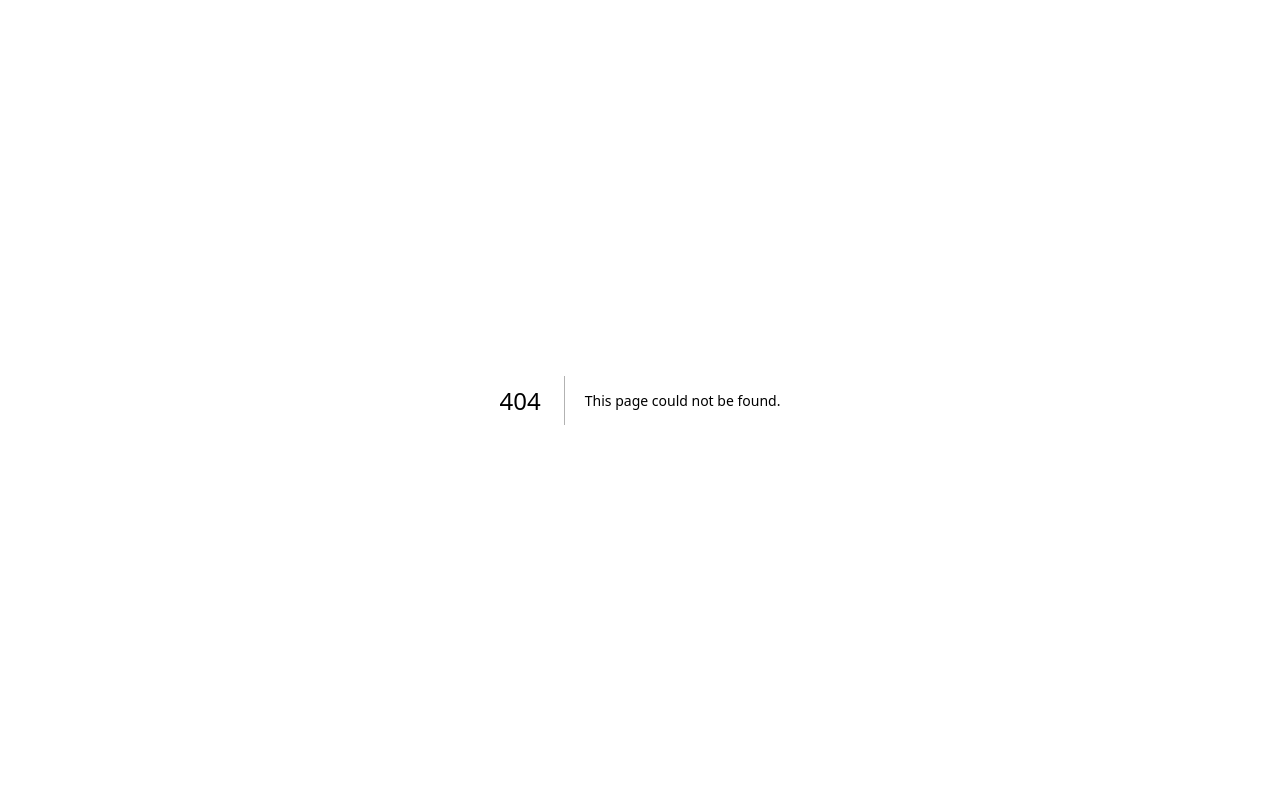
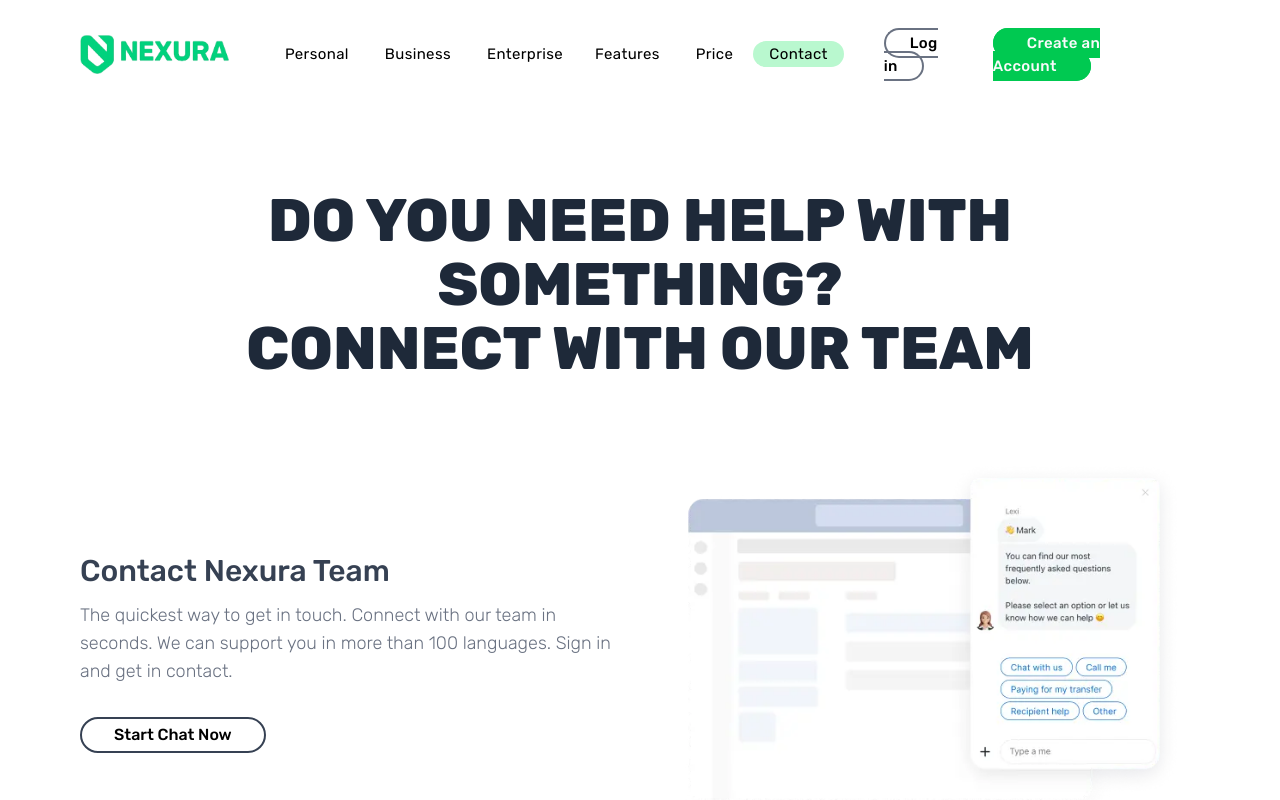
Before and after one commit to ibrvgim/nexura-bank, a Next.js app: page /contact in a window 1280 px wide. Before the commit this address had no page. Shown: the top 800 px of the page. Built offline with nearby package versions, Linux system fonts and the light colour scheme.

Commit message:
contact page

```diff
--- /dev/null
+++ b/app/(public)/contact/page.tsx
@@ -0,0 +1,45 @@
+import Image from "next/image";
+import Link from "next/link";
+
+function Contact() {
+  return (
+    <section className="my-20">
+      <div className="pb-12 text-center text-6xl leading-16 font-extrabold text-gray-800 uppercase">
+        <p>Do you need help with something?</p>
+        <p>Connect with Our Team</p>
+      </div>
+
+      <div className="flex items-center gap-10 *:flex-1">
+        <div>
+          <p className="mb-3 text-3xl font-medium text-gray-700">
+            Contact Nexura Team
+          </p>
+          <p className="mb-8 text-lg font-light text-gray-500">
+            The quickest way to get in touch. Connect with our team in seconds.
+            We can support you in more than 100 languages. Sign in and get in
+            contact.
+          </p>
+
+          <Link
+            href=""
+            className="inline-block rounded-full border-2 border-gray-700 px-8 py-1 font-medium transition-all duration-300 hover:bg-gray-800 hover:text-white"
+          >
+            Start Chat Now
+          </Link>
+        </div>
+
+        <div className="relative h-[28rem] w-full">
+          <Image
+            src="/images/chat.webp"
+            alt="chat sample image"
+            fill
+            className="object-contain"
+            draggable={false}
+          />
+        </div>
+      </div>
+    </section>
+  );
+}
+
+export default Contact;
--- a/components/common/Navigation.tsx
+++ b/components/common/Navigation.tsx
@@ -46,7 +46,7 @@
         </li>
 
         <li>
-          <NavLink path="">Contact</NavLink>
+          <NavLink path="/contact">Contact</NavLink>
         </li>
       </ul>
 
--- a/components/personal/ConverterForm.tsx
+++ b/components/personal/ConverterForm.tsx
@@ -72,7 +72,7 @@
   return (
     <div className="flex w-[35%] flex-col gap-5 rounded-2xl bg-white px-8 py-8 shadow-xl">
       <div className="text-gray-600">
-        <LockClosedIcon className="mx-auto mb-2 size-6" />
+        <LockClosedIcon className="mx-auto mb-3 size-6" />
         <p className="text-center text-xs tracking-wide uppercase">
           Send money with secure encryption
         </p>
```
Also changed, not shown: public/images/chat.webp (added).
